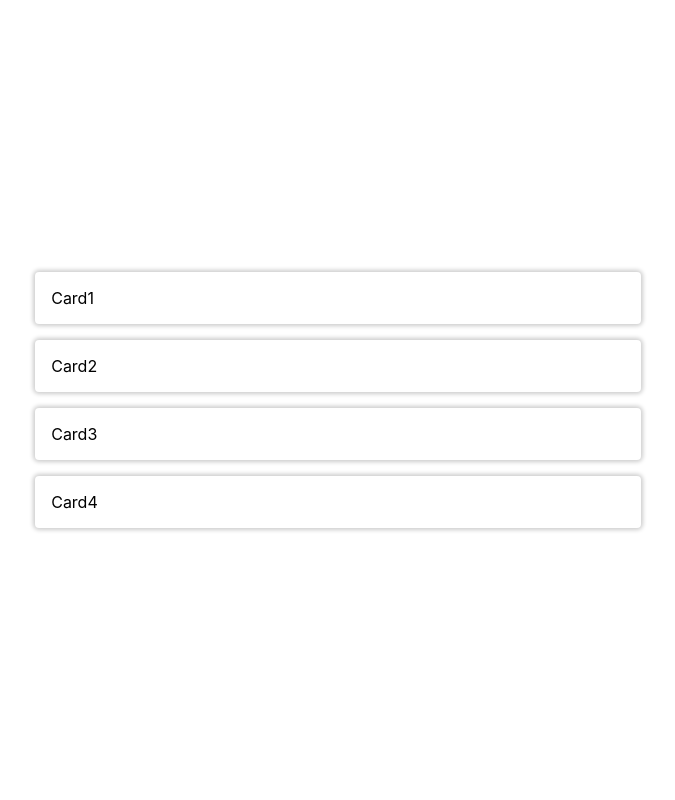
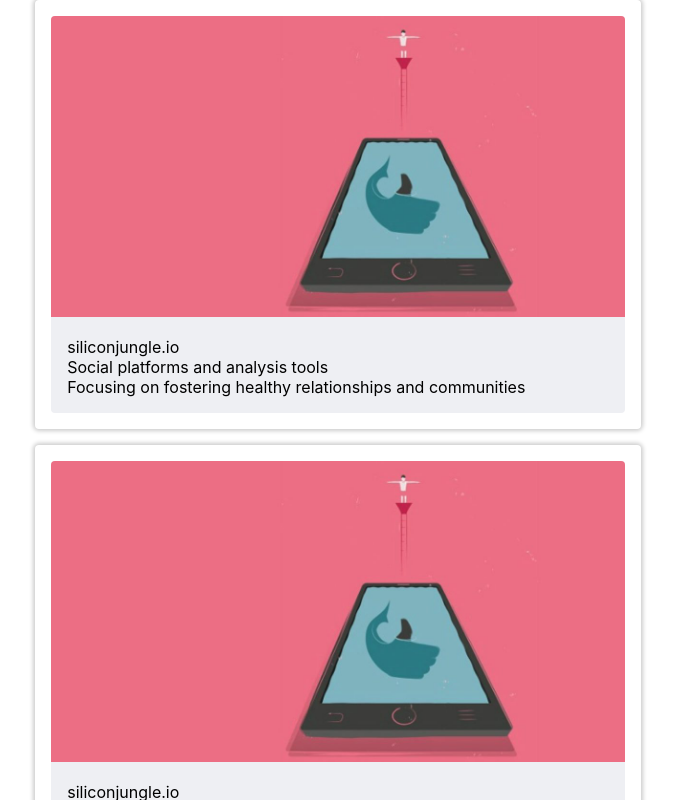
Before and after one commit to siliconjungle/social-toolkit, a Next.js app: page / in a window 1280 px wide. Shown: the top 800 px of the page, without its empty margins (302-977 px from the left). Built offline with nearby package versions, Linux system fonts and the light colour scheme.

Commit message:
feat(featured-link): add component

```diff
--- /dev/null
+++ b/components/box-layout/index.js
@@ -0,0 +1,33 @@
+// Should be an article element
+// Customisable: backgroundColor, border, shadow, padding, children
+// Optimisations: shadow to be image based for increased rendering speeds for large amounts of cards.
+import styled from 'styled-components'
+import theme from '../../config/theme'
+
+const Container = styled.article`
+  width: 100%;
+  ${({ backgroundColor }) => backgroundColor && `background-color: ${backgroundColor};`}
+  border-radius: ${theme.borderRadius.br3};
+  overflow: hidden;
+  ${({ hasPadding }) => hasPadding && `padding: ${theme.spacing.m};`}
+  ${({ hasShadow }) => hasShadow && `box-shadow: ${theme.shadow.s1};`}
+  ${({ hasBorder }) => hasBorder && `
+    border-width: 1px;
+    border-style: solid;
+    border-color: ${theme.color.black};
+  `}
+`
+
+// @media (max-width: 37.5em) {
+//   border-radius: ${theme.borderRadius.br1};
+// }
+
+const BoxLayout = ({ children, hasPadding, hasShadow, hasBorder, backgroundColor }) => {
+  return (
+    <Container hasPadding={hasPadding} hasShadow={hasShadow} hasBorder={hasBorder} backgroundColor={backgroundColor}>
+      {children}
+    </Container>
+  )
+}
+
+export default BoxLayout
--- a/components/card/index.js
+++ /dev/null
@@ -1,23 +0,0 @@
-// Should be an article element
-// Customisable: backgroundColor, border, shadow, padding, children
-// Optimisations: shadow to be image based for increased rendering speeds for large amounts of cards.
-import styled from 'styled-components'
-import theme from '../../config/theme'
-
-const Container = styled.article`
-  width: 100%;
-  background-color: ${theme.color.white};
-  border-radius: ${theme.borderRadius.br3};
-  ${({ hasPadding }) => hasPadding && `padding: ${theme.spacing.m};` }
-  ${({ hasShadow }) => hasShadow && `box-shadow: ${theme.shadow.shadow1};`}
-`
-
-const Card = ({ children, hasPadding, hasShadow }) => {
-  return (
-    <Container hasPadding={hasPadding} hasShadow={hasShadow}>
-      {children}
-    </Container>
-  )
-}
-
-export default Card
--- /dev/null
+++ b/components/featured-image/index.js
@@ -0,0 +1,21 @@
+import Image from 'next/image'
+
+const myLoader = ({ src, width, quality }) => {
+  return `${src}?w=${width}&q=${quality || 75}`
+}
+
+
+const FeaturedImage = ({ src, alt }) => {
+  return (
+    <Image
+      loader={myLoader}
+      src={src}
+      alt={alt}
+      width={1200}
+      height={630}
+      layout="intrinsic"
+    />
+  )
+}
+
+export default FeaturedImage
--- a/components/stack-layout/index.js
+++ b/components/stack-layout/index.js
@@ -17,7 +17,7 @@ const Container = styled.div`
   }}
 `
 
-const StackLayout= ({ children, spacing }) => {
+const StackLayout = ({ children, spacing }) => {
   return (
     <Container spacing={spacing}>
       {children}
--- a/config/theme.js
+++ b/config/theme.js
@@ -40,15 +40,15 @@ const theme = {
     brPill: '9999px',
   },
   shadow: {
-    shadow1: '0px 0px 4px 2px rgba( 0, 0, 0, 0.2 )',
-    shadow2: '0px 0px 8px 2px rgba( 0, 0, 0, 0.2 )',
+    s1: '0px 0px 4px 2px rgba( 0, 0, 0, 0.2 )',
+    s2: '0px 0px 8px 2px rgba( 0, 0, 0, 0.2 )',
     shadow3: '2px 2px 4px 2px rgba( 0, 0, 0, 0.2 )',
     shadow4: '2px 2px 8px 0px rgba( 0, 0, 0, 0.2 )',
     shadow5: '4px 4px 8px 0px rgba( 0, 0, 0, 0.2 )',
   },
   color: {
     primary: '#4267B2',
-    grey: '#898F9C',
+    grey: '#eeeff3',
     white: '#ffffff',
     black: '#000000',
   },
--- a/pages/index.js
+++ b/pages/index.js
@@ -1,15 +1,17 @@
 import Head from 'next/head'
+import Link from 'next/link'
 import styles from '../styles/Home.module.css'
 import CenterLayout from '../components/center-layout'
 import StackLayout from '../components/stack-layout'
-import Card from '../components/card'
+import BoxLayout from '../components/box-layout'
+import FeaturedImage from '../components/featured-image'
 import theme from '../config/theme'
 
 const cards = [
-  { title: 'Card1' },
-  { title: 'Card2' },
-  { title: 'Card3' },
-  { title: 'Card4' },
+  { siteName: 'siliconjungle.io', title: 'Social platforms and analysis tools', description: 'Focusing on fostering healthy relationships and communities', src: '/danger-of-likes.png', href: 'https://www.siliconjungle.io' },
+  { siteName: 'siliconjungle.io', title: 'Social platforms and analysis tools', description: 'Focusing on fostering healthy relationships and communities', src: '/danger-of-likes.png', href: 'https://www.siliconjungle.io' },
+  { siteName: 'siliconjungle.io', title: 'Social platforms and analysis tools', description: 'Focusing on fostering healthy relationships and communities', src: '/danger-of-likes.png', href: 'https://www.siliconjungle.io' },
+  { siteName: 'siliconjungle.io', title: 'Social platforms and analysis tools', description: 'Focusing on fostering healthy relationships and communities', src: '/danger-of-likes.png', href: 'https://www.siliconjungle.io' },
 ]
 
 export default function Home() {
@@ -22,10 +24,29 @@ export default function Home() {
       </Head>
       <CenterLayout>
         <StackLayout spacing={theme.spacing.m}>
-          {cards.map(({ title }, i) => (
-            <Card hasPadding hasShadow key={i}>
-              {title}
-            </Card>
+          {cards.map(({ siteName, title, description, src, href }, i) => (
+            <BoxLayout hasPadding hasShadow key={i}>
+              <Link href={href}>
+                <a target="_blank">
+                  <BoxLayout backgroundColor={theme.color.grey}>
+                    <FeaturedImage src={src} alt={title} />
+                    <BoxLayout hasPadding>
+                      <StackLayout>
+                        <BoxLayout>
+                          <span>{siteName}</span>
+                        </BoxLayout>
+                        <BoxLayout>
+                          <span>{title}</span>
+                        </BoxLayout>
+                        <BoxLayout>
+                          <span>{description}</span>
+                        </BoxLayout>
+                      </StackLayout>
+                    </BoxLayout>
+                  </BoxLayout>
+                </a>
+              </Link>
+            </BoxLayout>
           ))}
         </StackLayout>
       </CenterLayout>
--- a/styles/Home.module.css
+++ b/styles/Home.module.css
@@ -1,10 +1,5 @@
 .container {
   min-height: 100vh;
-  padding: 0 0.5rem;
-  display: flex;
-  flex-direction: column;
-  justify-content: center;
-  align-items: center;
   height: 100vh;
 }
 
```
Also changed, not shown: public/danger-of-likes.png (added).
